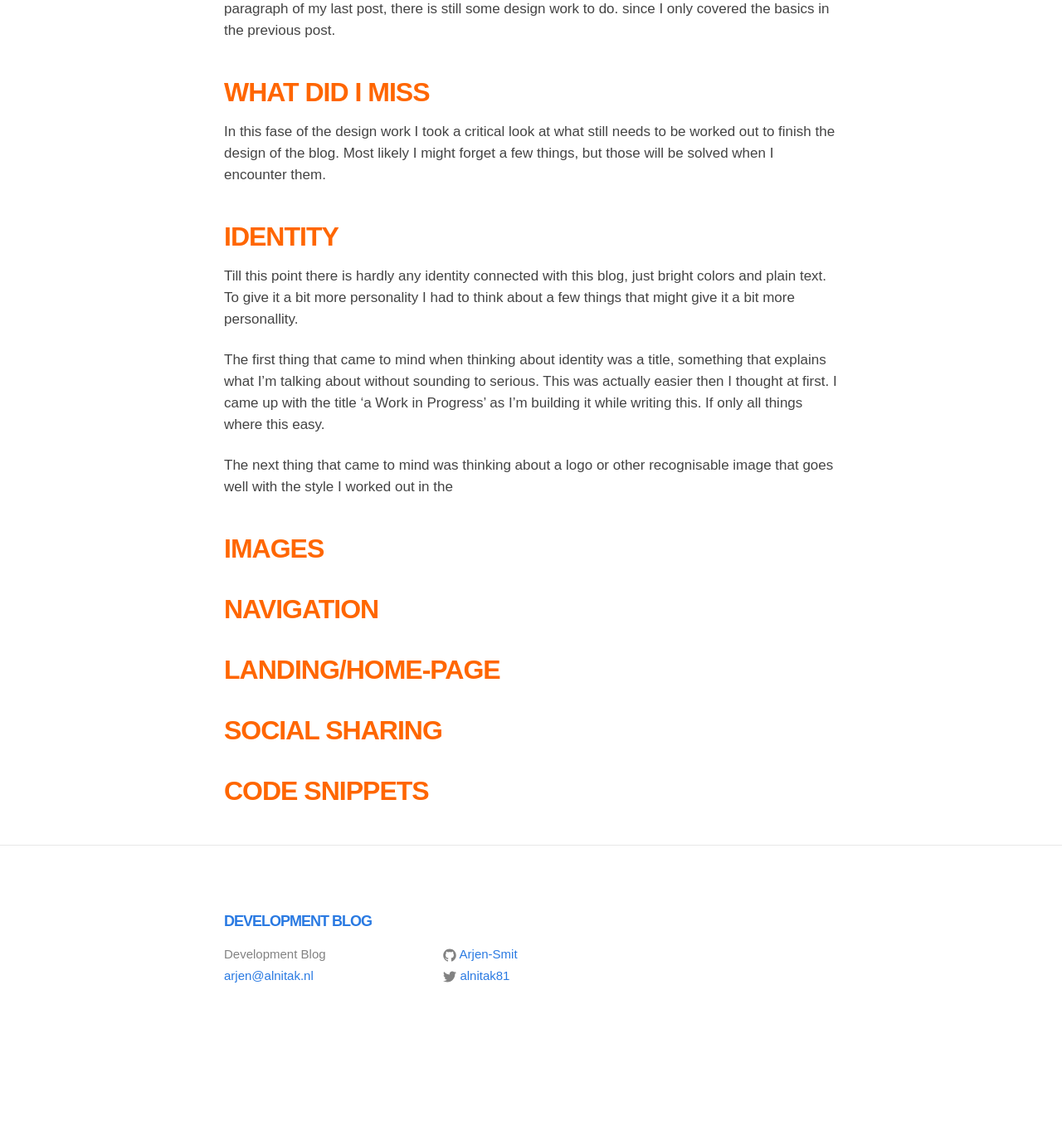
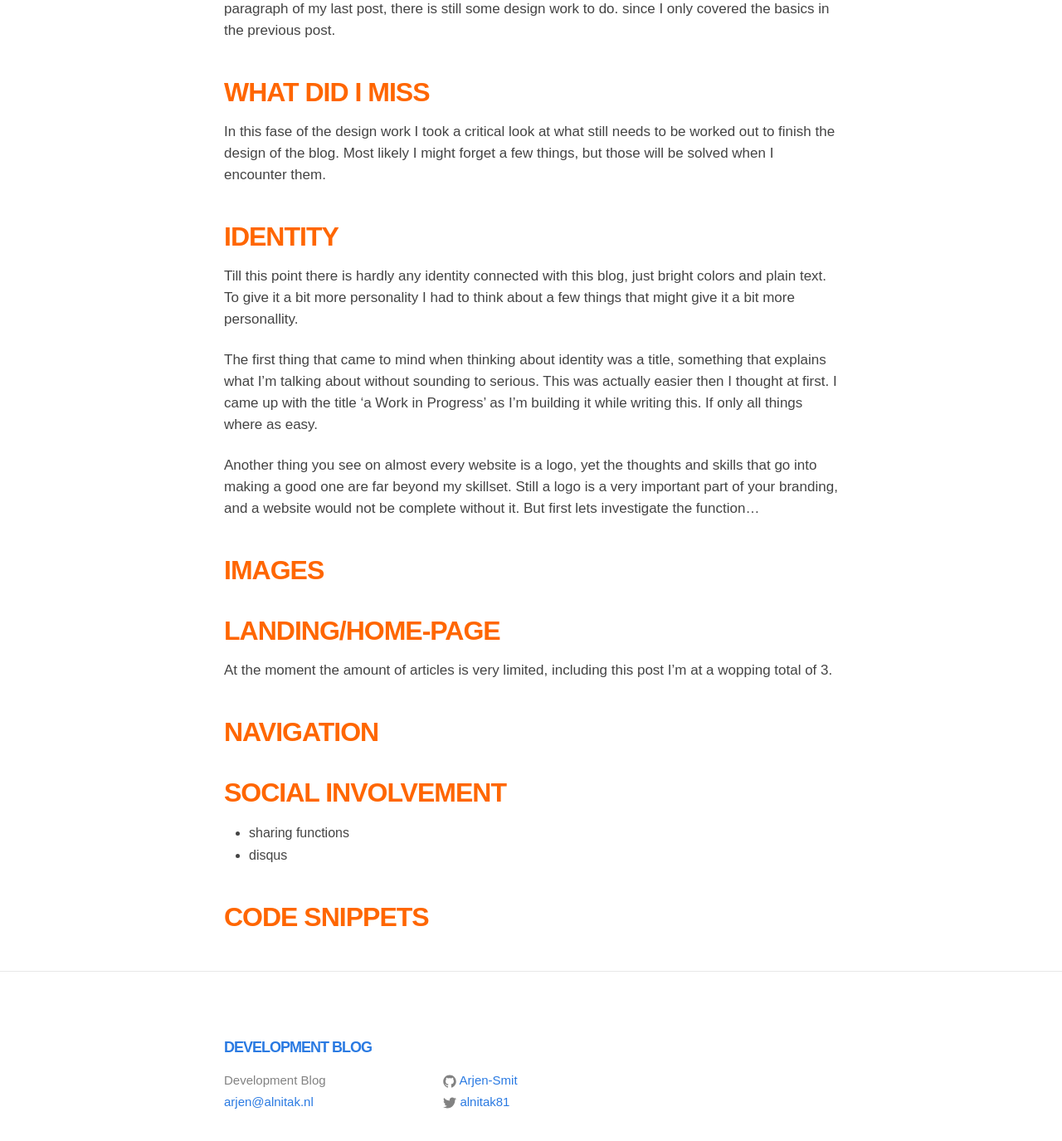
Before and after one commit to Arjen-Smit/blog, a Jekyll site: the page built from _posts/2015-12-30-design-II.md, in a window 1280 px wide and 1400 px high, scrolled down 433 px. Shown: the top 1375 px of the window at 83% size. Built offline with Jekyll 4.4.1, drawn with Linux system fonts in a browser that asks for light colours; some web fonts are replaced; before the commit the page ends 1681 px from its top, so only the background shows below that.

Commit message:
textual updates

```diff
--- a/_includes/head.html
+++ b/_includes/head.html
@@ -5,7 +5,7 @@
 
     <title>a Work in Progress - {% if page.title %}{{ page.title }}{% else %}{{ site.title }}{% endif %}</title>
     <meta name="description" content="{{ site.description }}">
-    <link href="http://fonts.googleapis.com/css?family=Fjalla+One|Cantarell:400,400italic,700italic,700" rel="stylesheet" type="text/css" />
+    <link href="//fonts.googleapis.com/css?family=Fjalla+One|Cantarell:400,400italic,700italic,700" rel="stylesheet" type="text/css" />
     <link rel="stylesheet" href="{{ "/css/main.css" | prepend: site.baseurl }}">
     <link rel="canonical" href="{{ page.url | replace:'index.html','' | prepend: site.baseurl | prepend: site.url }}">
     <script>
--- a/_posts/2015-12-30-design-II.md
+++ b/_posts/2015-12-30-design-II.md
@@ -12,16 +12,20 @@ In this fase of the design work I took a critical look at what still needs to be
 ##Identity
 Till this point there is hardly any identity connected with this blog, just bright colors and plain text. To give it a bit more personality I had to think about a few things that might give it a bit more personallity.
 
-The first thing that came to mind when thinking about identity was a title, something that explains what I'm talking about without sounding to serious. This was actually easier then I thought at first. I came up with the title 'a Work in Progress' as I'm building it while writing this. If only all things where this easy.
+The first thing that came to mind when thinking about identity was a title, something that explains what I'm talking about without sounding to serious. This was actually easier then I thought at first. I came up with the title 'a Work in Progress' as I'm building it while writing this. If only all things where as easy.
 
-The next thing that came to mind was thinking about a logo or other recognisable image that goes well with the style I worked out in the
+Another thing you see on almost every website is a logo, yet the thoughts and skills that go into making a good one are far beyond my skillset. Still a logo is a very important part of your branding, and a website would not be complete without it. But first lets investigate the function...
 
 ##Images
 
+##Landing/Home-page
+At the moment the amount of articles is very limited, including this post I'm at a wopping total of 3.
+
 ##Navigation
 
-##Landing/Home-page
+##Social involvement
+*	sharing functions
+*	disqus
 
-##Social sharing
 
 ##Code snippets
```
